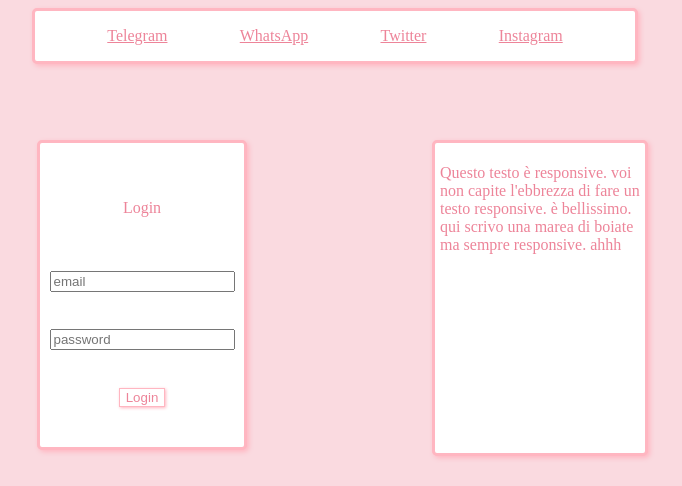
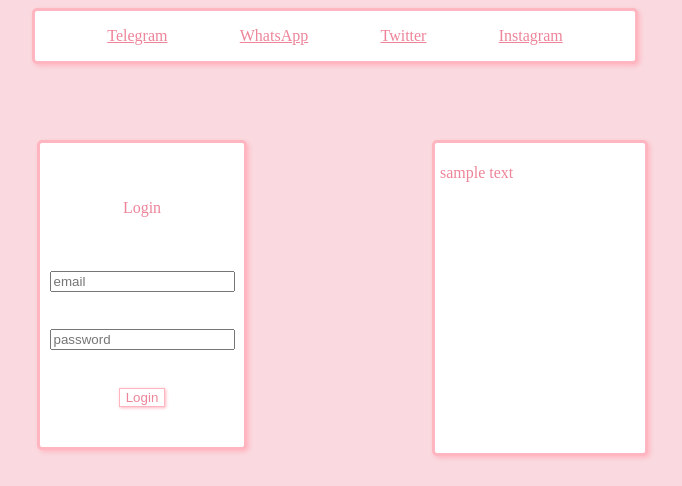
Before and after one commit to kaylehtml/login-page-flexbox, a plain HTML site: page index.html in a window 1280 px wide. Shown: the top 486 px of the page, without its empty margins (268-950 px from the left). Drawn offline with Linux system fonts and the light colour scheme.

Commit message:
edited the text

```diff
--- a/index.html
+++ b/index.html
@@ -33,11 +33,7 @@
       <button class="button" class="button">Login</button>
     </div>
     <div class="responsiveText borderStyle">
-      <p class="responsive">
-        Questo testo è responsive. voi non capite l'ebbrezza di fare un testo
-        responsive. è bellissimo. qui scrivo una marea di boiate ma sempre
-        responsive. ahhh
-      </p>
+      <p class="responsive">sample text</p>
     </div>
     <div class="image">
       <img
```
